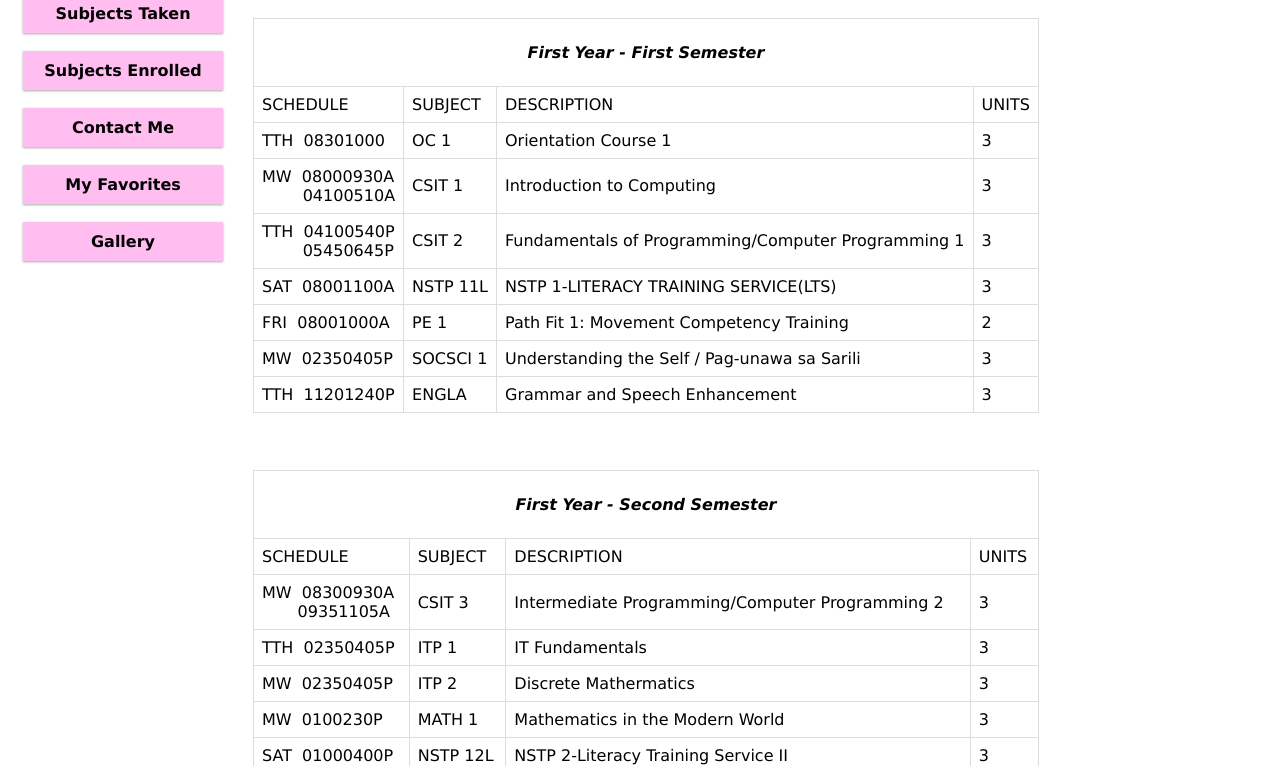
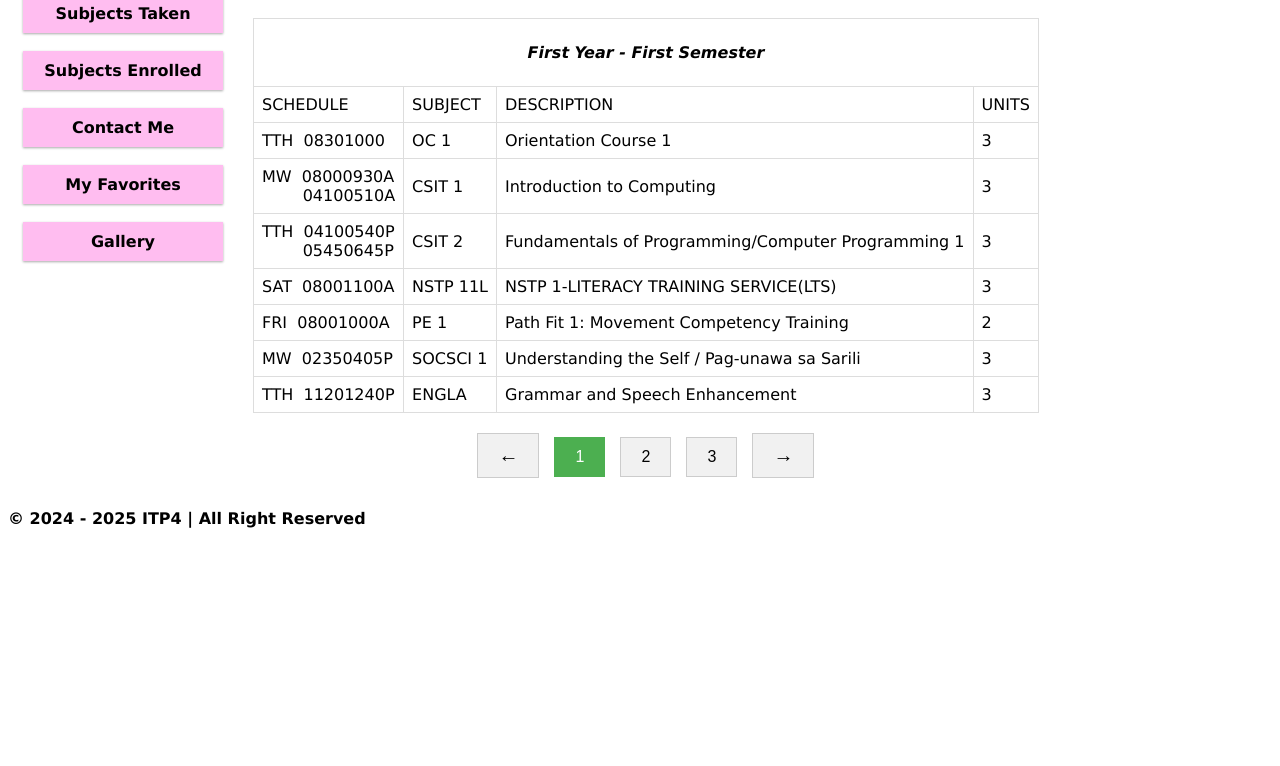
Before and after one commit to joycealegrado/Joycie, a plain HTML site: page Subjects Taken.html in a window 1280 px wide. Shown: the part 186-952 px from the top of the page. After the commit the page ends 800 px from the top, so only its background shows below. Drawn offline with Linux system fonts and the light colour scheme.

Commit message:
Update Subjects Taken.html

```diff
--- a/Subjects Taken.html
+++ b/Subjects Taken.html
@@ -1,12 +1,42 @@
 <!DOCTYPE html>
-<html>
+<html lang="en">
 <head>
+    <meta charset="UTF-8">
+    <meta name="viewport" content="width=device-width, initial-scale=1.0">
+    <title>Subjects Taken</title>
+    <link rel="stylesheet" href="style.css">
+    <style>
+        /* Custom pagination style */
+        .pagination {
+            text-align: center;
+            margin-top: 20px;
+        }
 
-        <link rel="stylesheet" type="text/css" href="style.css">
-        <title>Subjects Currently Taken</title>
+        .pagination button {
+            background-color: #f1f1f1;
+            border: 1px solid #ccc;
+            padding: 10px 20px;
+            cursor: pointer;
+            margin: 0 5px;
+            font-size: 16px;
+        }
 
+        .pagination button.active {
+            background-color: #4CAF50;
+            color: white;
+            border: 1px solid #4CAF50;
+        }
+
+        .pagination button:hover {
+            background-color: #ddd;
+        }
+
+        .pagination .arrow {
+            font-weight: bold;
+            font-size: 20px;
+        }
+    </style>
 </head>
-
 <body>
     <div class="header">
         <h1>&nbsp;Joyce Marie D. Alegrado</h1>
@@ -27,8 +57,14 @@
 
         <div class="col-7 col-s-9">
             <h1>Subjects Taken</h1>
+
+            <!-- First Semester Table -->
+            <div id="semester-1" class="semester-table">
                 <table>
-                <tr><tr><td colspan="40"><i><strong><p style="text-align: center;">First Year - First Semester</p></strong></i></td></tr>
+                    <tr>
+                        <td colspan="40"><i><strong><p style="text-align: center;">First Year - First Semester</p></strong></i></td>
+                    </tr>
+                    <tr>
                         <td colspan="10">SCHEDULE</td>
                         <td colspan="10">SUBJECT</td>
                         <td colspan="10">DESCRIPTION</td>
@@ -69,7 +105,6 @@
                         <td colspan="10">SOCSCI 1</td>
                         <td colspan="10">Understanding the Self / Pag-unawa sa Sarili</td>
                         <td colspan="10">3</td>
-
                     </tr>
                     <tr>
                         <td colspan="10">TTH&nbsp;&nbsp;11201240P</td>
@@ -77,18 +112,23 @@
                         <td colspan="10">Grammar and Speech Enhancement</td>
                         <td colspan="10">3</td>
                     </tr>
+                </table>
+            </div>
 
-            </table><br><br>
-
+            <!-- Second Semester Table -->
+            <div id="semester-2" class="semester-table" style="display:none;">
                 <table>
-                <tr><tr><td colspan="40"><i><strong><p style="text-align: center;">First Year - Second Semester</p></strong></i></td></tr>
+                    <tr>
+                        <td colspan="40"><i><strong><p style="text-align: center;">First Year - Second Semester</p></strong></i></td>
+                    </tr>
+                    <tr>
                         <td colspan="10">SCHEDULE</td>
                         <td colspan="10">SUBJECT</td>
                         <td colspan="10">DESCRIPTION</td>
                         <td colspan="10">UNITS</td>
                     </tr>
                     <tr>
-                    <td colspan="10">MW&nbsp;&nbsp;08300930A<br>&nbsp;&nbsp;&nbsp;&nbsp;&nbsp;&nbsp;&nbsp;09351105A</td>
+                        <td colspan="10">MW&nbsp;&nbsp;08300930A<br>&nbsp;&nbsp;&nbsp;&nbsp;&nbsp;&nbsp;&nbsp;&nbsp;09351105A</td>
                         <td colspan="10">CSIT 3</td>
                         <td colspan="10">Intermediate Programming/Computer Programming 2</td>
                         <td colspan="10">3</td>
@@ -102,7 +142,7 @@
                     <tr>
                         <td colspan="10">MW&nbsp;&nbsp;02350405P</td>
                         <td colspan="10">ITP 2</td>
-                    <td colspan="10">Discrete Mathermatics</td>
+                        <td colspan="10">Discrete Mathematics</td>
                         <td colspan="10">3</td>
                     </tr>
                     <tr>
@@ -116,24 +156,29 @@
                         <td colspan="10">NSTP 12L</td>
                         <td colspan="10">NSTP 2-Literacy Training Service II</td>
                         <td colspan="10">3</td>
-
                     </tr>
                     <tr>
                         <td colspan="10">FRI&nbsp;&nbsp;08001000A</td>
                         <td colspan="10">PE 2</td>
                         <td colspan="10">Path Fit 2: Fitness Training</td>
-                    <td colspan="10">3</td>
+                        <td colspan="10">2</td>
                     </tr>
                     <tr>
                         <td colspan="10">TTH&nbsp;&nbsp;05450715P</td>
                         <td colspan="10">EP 1S</td>
                         <td colspan="10">English Proficiency - Start 1</td>
-                    <td colspan="10">2</td>
+                        <td colspan="10">3</td>
                     </tr>
-            </table><br><br>
+                </table>
+            </div>
 
+            <!-- Third Semester Table -->
+            <div id="semester-3" class="semester-table" style="display:none;">
                 <table>
-                <tr><tr><td colspan="40"><i><strong><p style="text-align: center;">Second Year - First Semester</p></strong></i></td></tr>
+                    <tr>
+                        <td colspan="40"><i><strong><p style="text-align: center;">Second Year - First Semester</p></strong></i></td>
+                    </tr>
+                    <tr>
                         <td colspan="10">SCHEDULE</td>
                         <td colspan="10">SUBJECT</td>
                         <td colspan="10">DESCRIPTION</td>
@@ -168,7 +213,6 @@
                         <td colspan="10">HIST 1</td>
                         <td colspan="10">Readings in Philippine History</td>
                         <td colspan="10">3</td>
-
                     </tr>
                     <tr>
                         <td colspan="10">FRI&nbsp;&nbsp;11100210P</td>
@@ -181,16 +225,56 @@
                         <td colspan="10">PE 3</td>
                         <td colspan="10">Path Fit 3: Sports (Individual/Dual)</td>
                         <td colspan="10">2</td>
-                    <tr></tr>
                     </tr>
                 </table>
             </div>
 
+            <!-- Pagination Buttons -->
+            <div class="pagination">
+                <button class="arrow" onclick="showNextSemester(-1)">&#8592;</button>
+                <button onclick="showSemester(1)" class="active">1</button>
+                <button onclick="showSemester(2)">2</button>
+                <button onclick="showSemester(3)">3</button>
+                <button class="arrow" onclick="showNextSemester(1)">&#8594;</button>
+            </div>
+        </div>
     </div>
 
-    <br>
+    <script>
+        var currentSemester = 1;
 
-    <div class="footer">
+        function showSemester(semester) {
+            // Hide all semester tables
+            document.getElementById('semester-1').style.display = 'none';
+            document.getElementById('semester-2').style.display = 'none';
+            document.getElementById('semester-3').style.display = 'none';
+
+            // Show the selected semester
+            document.getElementById('semester-' + semester).style.display = 'block';
+
+            // Update active button
+            let buttons = document.querySelectorAll('.pagination button');
+            buttons.forEach(button => button.classList.remove('active'));
+            buttons[semester].classList.add('active');
+
+            // Update currentSemester value
+            currentSemester = semester;
+        }
+
+        function showNextSemester(direction) {
+            let nextSemester = currentSemester + direction;
+
+            if (nextSemester >= 1 && nextSemester <= 3) {
+                showSemester(nextSemester);
+            }
+        }
+
+        // Initial display
+        showSemester(1);
+    </script>
+</body>
+</html>
+
         <p style="font-weight: bold;">© 2024 - 2025 ITP4 | All Right Reserved</p>
     </div>
 
```
Lines whose indentation alone changed are shown as unchanged.
